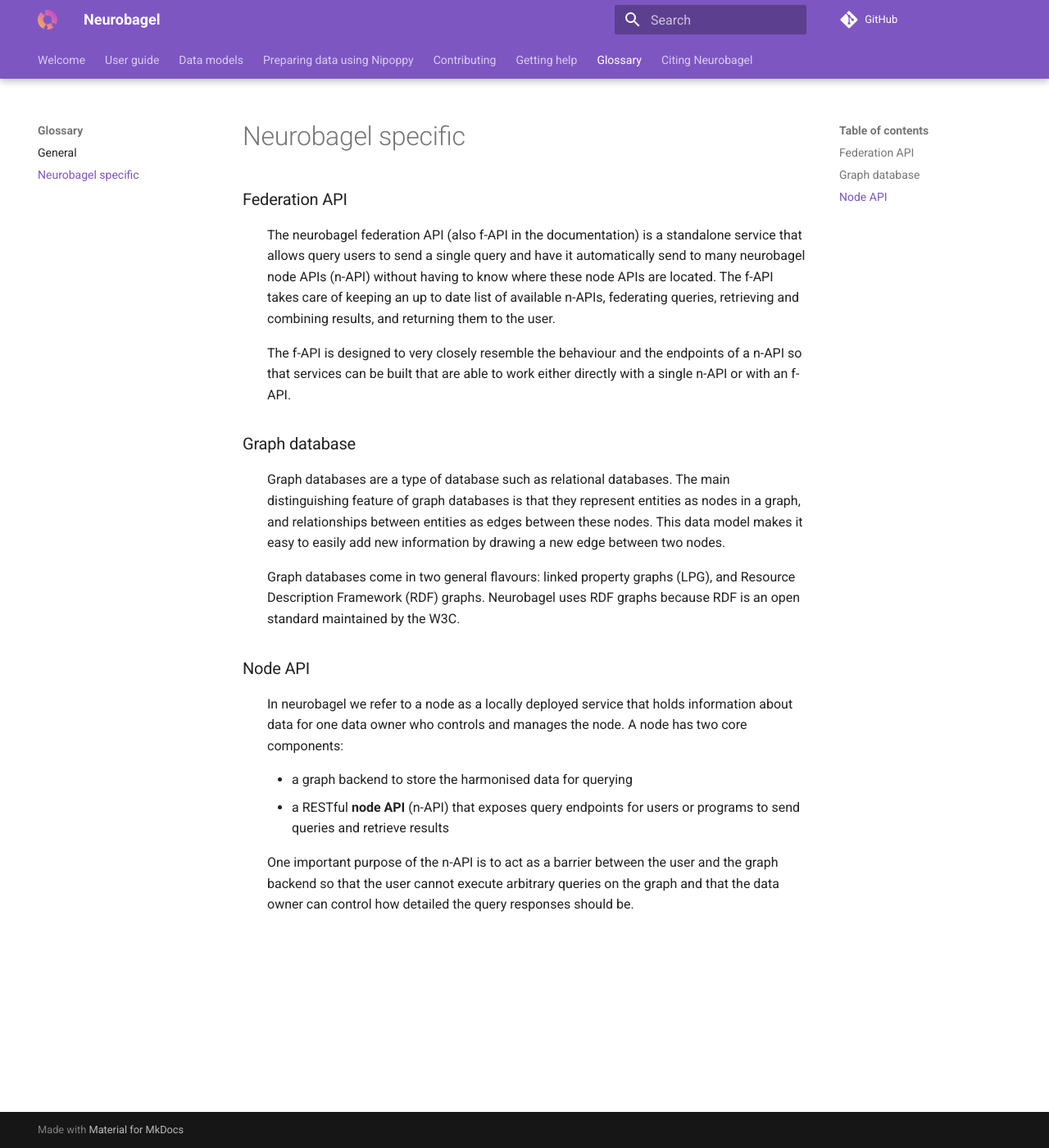
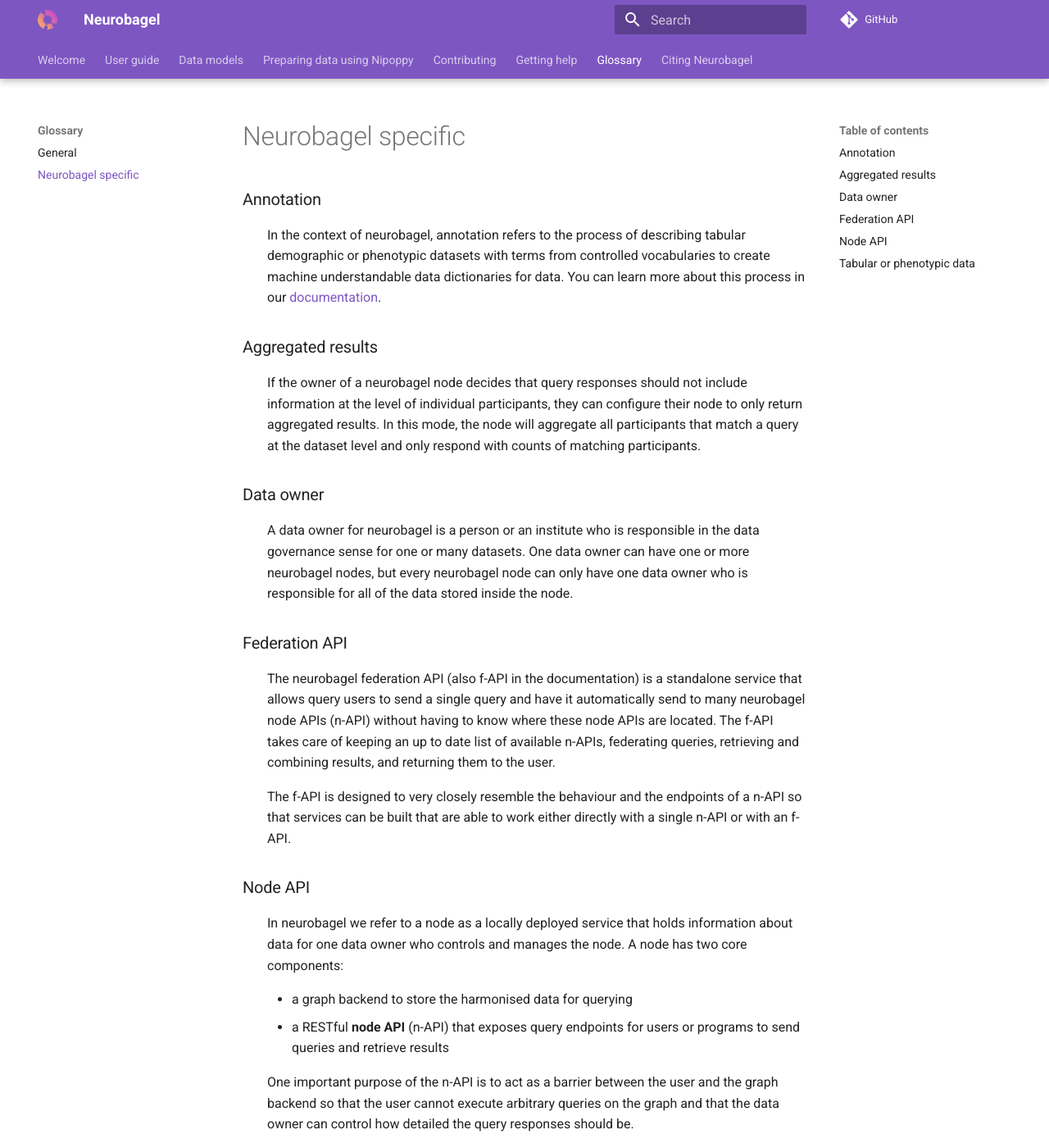
Before and after one commit to neurobagel/documentation, an MkDocs documentation site: the page built from docs/neurobagel_glossary.md, in a window 1280 px wide and 1400 px high. Shown: the whole window at 82% size. Built offline with MkDocs 1.6.1 and Material for MkDocs 9.7.7, drawn with Linux system fonts in a browser that asks for light colours; comment, search, counter and statistics services are not loaded; some of the changed text lies outside the part shown.

Commit message:
Add some other glossary terms

```diff
--- a/docs/neurobagel_glossary.md
+++ b/docs/neurobagel_glossary.md
@@ -1,3 +1,29 @@
+### Annotation
+
+:   In the context of neurobagel, annotation refers to the process
+    of describing tabular demographic or phenotypic datasets
+    with terms from controlled vocabularies to create machine
+    understandable data dictionaries for data. You can learn
+    more about this process in our [documentation](annotation_tool.md).
+
+### Aggregated results
+
+:   If the owner of a neurobagel node decides that query responses
+    should not include information at the level of individual
+    participants, they can configure their node to only return
+    aggregated results. In this mode, the node will aggregate
+    all participants that match a query at the dataset level
+    and only respond with counts of matching participants.
+
+### Data owner
+
+:   A data owner for neurobagel is a person or an institute
+    who is responsible in the data governance sense
+    for one or many datasets. One data owner can have one or
+    more neurobagel nodes, but every neurobagel node can only
+    have one data owner who is responsible for all of the data
+    stored inside the node.
+
 ### Federation API
 
 :   The neurobagel federation API (also f-API in the documentation)
@@ -11,21 +37,6 @@
     The f-API is designed to very closely resemble the behaviour and
     the endpoints of a n-API so that services can be built that are
     able to work either directly with a single n-API or with an f-API.
-
-### Graph database
-
-:   Graph databases are a type of database such as relational databases.
-    The main distinguishing feature of graph databases is that they
-    represent entities as nodes in a graph,
-    and relationships between entities as edges between these nodes.
-    This data model makes it easy to easily add new information
-    by drawing a new edge between two nodes.
-
-    Graph databases come in two general flavours:
-    linked property graphs (LPG),
-    and Resource Description Framework (RDF) graphs.
-    Neurobagel uses RDF graphs because RDF is an open standard
-    maintained by the W3C.
 
 ### Node API
 
@@ -41,3 +52,7 @@
     between the user and the graph backend so that the user cannot
     execute arbitrary queries on the graph and that the data owner
     can control how detailed the query responses should be.
+
+### Tabular or phenotypic data
+
+:
```
